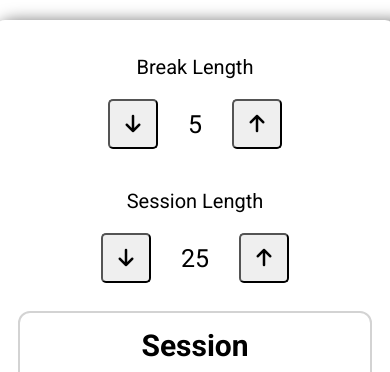
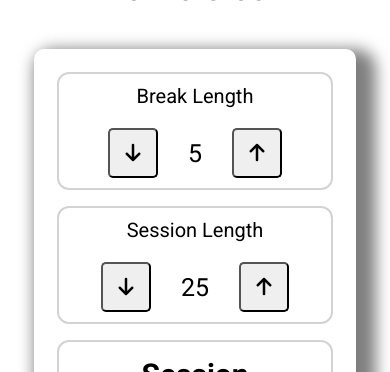
Before and after one commit to Shishwami/25-plus-5-clock, a React (Vite) app: page / in a window 390 px wide. Shown: the top 372 px of the page. Built offline with nearby package versions, Linux system fonts and the light colour scheme.

Commit message:
Update App.css

```diff
--- a/src/App.css
+++ b/src/App.css
@@ -29,6 +29,8 @@ html {
 
 .Container .controls {
   margin: 10px 20px;
+  outline: 2px solid lightgray;
+  border-radius: 10px;
 }
 
 .Container .controls p {
@@ -97,5 +99,7 @@ html {
   .Container {
     display: flex;
     flex-direction: column;
+    margin: 20px;
+    width: 80%;
   }
 }
```
